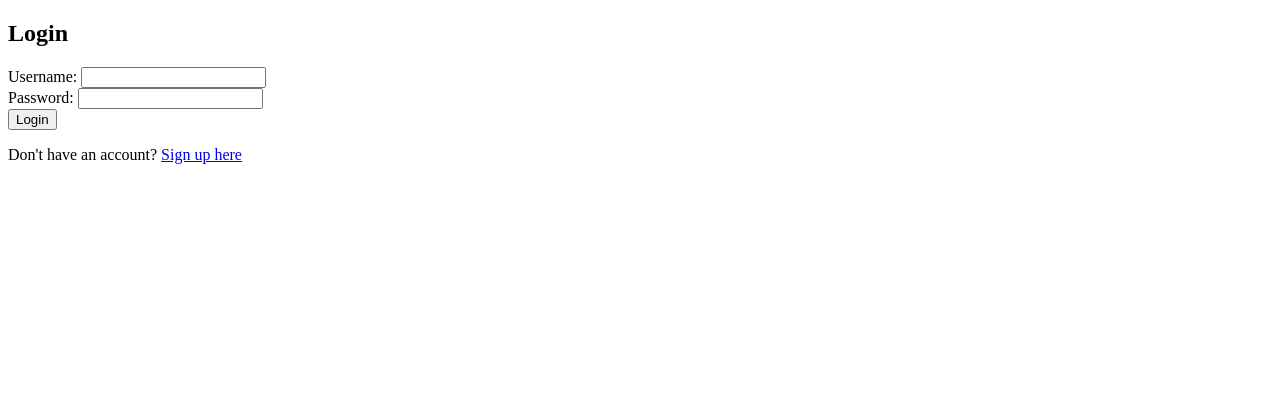
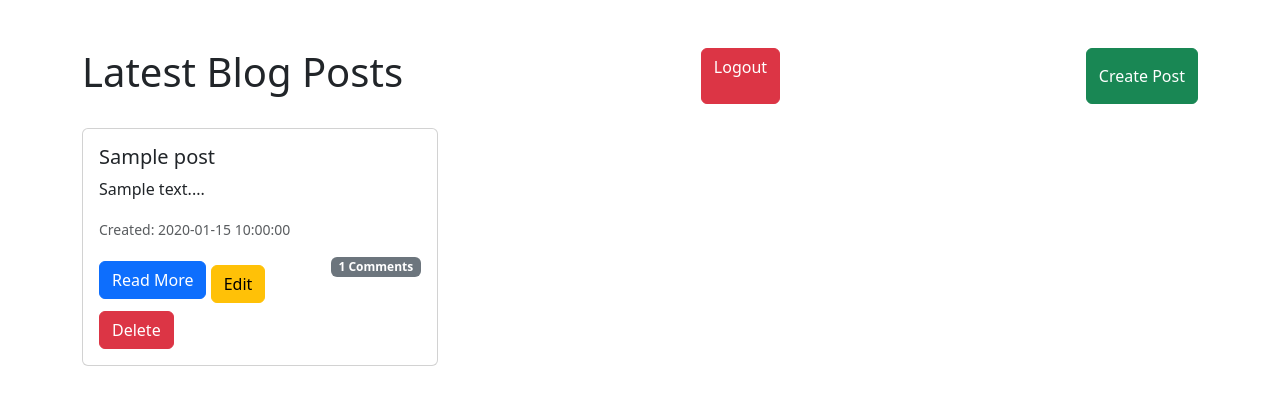
Before and after one commit to tony-tang-aligent/backend_onboard_blog, a PHP site: page / in a window 1280 px wide. Shown: the top 405 px of the page. Run offline with PHP 8.4, Linux system fonts and the light colour scheme; the visitor is signed in with stand-in values (Sample User, id 1); tables that the repository leaves empty hold one stand-in row (values such as "Sample post").

Commit message:
Adding in Editing posts functions, and fixing bugs about multiple users, also test out only displaying edit and delete for the post owner

```diff
--- a/app/controllers/HomeController.php
+++ b/app/controllers/HomeController.php
@@ -11,7 +11,7 @@ class HomeController extends Controller {
     public function index() {
         $posts = $this->postModel ->getPosts();
 
-//        require_once 'views/home.php';
-        require_once 'views/users/login.php';
+        require_once 'views/home.php';
+//        require_once 'views/users/login.php';
     }
 }
--- a/app/controllers/PostsController.php
+++ b/app/controllers/PostsController.php
@@ -1,5 +1,7 @@
 <?php
 //require_once 'views/home.php';
+use JetBrains\PhpStorm\NoReturn;
+
 require_once 'models/PostModel.php';
 class PostsController {
     private $postModel;
@@ -12,19 +14,18 @@ class PostsController {
         require_once 'views/home.php';
     }
 
-    public function create() {
+    public function create() :void {
         $title = $_POST['title'];
         $body = $_POST['body'];
-        $this->postModel->addPost($title, $body, 1);
+        $userId = $_SESSION['user_id']; // Make sure the user is logged in
 
-//        header('Location: /');
-//        exit;  // Ensure the script stops executing after the redirect
-
-        // JavaScript-based redirection after post creation
-        echo '<script type="text/javascript">';
-        echo 'window.location.href="/";';
-        echo '</script>';
-        exit; // Ensure no further code runs
+        // Add the post to the database
+        if ($this->postModel->addPost($title, $body, $userId)) {
+            header('Location: /');
+            exit; // Ensure no further code runs
+        } else {
+            echo "Failed to create post.";
+        }
     }
 
     public function show($id) {
@@ -42,6 +43,29 @@ class PostsController {
         require_once 'views/posts/show.php';
     }
 
+    public function edit($id) {
+        $post = $this->postModel->getPostByID($id);
 
+        // Ensure the post exists and that the current user is the owner of the post
+        if (!$post || $post->user_id != $_SESSION['user_id']) {
+            header('Location: /');
+            exit;
+        }
 
+        require_once 'views/posts/edit.php';
+    }
+
+    // Handle the update request after form submission
+    public function update($id) {
+        $title = $_POST['title'];
+        $body = $_POST['body'];
+
+        // Update the post in the database
+        if ($this->postModel->updatePost($id, $title, $body)) {
+            header('Location: /posts/' . $id);
+            exit;
+        } else {
+            echo "Failed to update post.";
+        }
+    }
 }
--- a/app/controllers/UsersController.php
+++ b/app/controllers/UsersController.php
@@ -8,29 +8,6 @@ class UsersController {
     public function __construct() {
         $this->userModel = new UserModel();
     }
-
-//    public function tosignup() {
-//        if (headers_sent()) {
-//            // Output has been sent, cannot use header()
-//            echo '<script type="text/javascript">window.location.href="/signup";</script>';
-//            exit;
-//        } else {
-//            header('Location: /signup');
-//            exit;
-//        }
-//    }
-//
-//    public function tologin() {
-//        // Redirect to login page
-//        if (headers_sent()) {
-//            // Output has been sent, cannot use header()
-//            echo '<script type="text/javascript">window.location.href="/login";</script>';
-//            exit;
-//        } else {
-//            header('Location: /login');
-//            exit;
-//        }
-//    }
 
     public function tosignup() {
         require_once 'views/users/signup.php';
@@ -57,9 +34,9 @@ class UsersController {
             }
 
             $this->userModel->register($username, $email, $password);
-            echo "Registration successfull";
+            header("Location: /showlogin");
         } else {
-            require_once 'views/users/signup.php';
+            $this->tosignup();
         }
     }
 
@@ -73,22 +50,25 @@ class UsersController {
 
             if ($user && password_verify($password, $user->password)) {
                 // Start a session and store user information
-                session_start();
+//                session_start();
                 $_SESSION['user_id'] = $user->id;
                 $_SESSION['username'] = $user->username;
                 $_SESSION['role'] = $user->role;
-
-                // Redirect to the home page or posts page
-                echo '<script type="text/javascript">';
-                echo 'window.location.href="/posts";';
-                echo '</script>';
-                exit;
+                header("Location: /");
             } else {
                 echo "Invalid username or password.";
             }
         } else {
             // Show login form
-            require_once 'views/users/login.php';
+            $this->tologin();
         }
     }
+
+    public function logout() : void {
+        session_unset();
+        session_destroy();
+
+        header("Location: /showlogin");
+        exit();
+    }
 }
--- a/app/core/Router.php
+++ b/app/core/Router.php
@@ -23,7 +23,7 @@ class Router {
 
         // Handle 404 - Not Found
         http_response_code(404);
-        echo "404 Not Found";
+        //echo "404 Not Found";
         exit;
     }
 }
--- a/app/index.php
+++ b/app/index.php
@@ -1,5 +1,5 @@
 <?php
-
+session_start();
 require_once 'core/App.php';
 require_once 'core/Controller.php';
 require_once 'controllers/HomeController.php';
@@ -8,19 +8,35 @@ require_once 'controllers/PostsController.php';
 require_once 'controllers/CommentsController.php';
 require_once 'controllers/UsersController.php';
 
-$app = new App();
-
 $router = new Router();
 
-$router ->add('GET', '/', [new HomeController(), 'index']);
-$router->add('POST', '/posts/create', [new PostsController(), 'create']);
+// Define all routes before the session check
+// Routes for user signup , login and logout
+$router->add('GET', '/showsignup', [new UsersController(), 'tosignup']);
+$router->add('GET', '/showlogin', [new UsersController(), 'tologin']);
+$router->add('POST', '/signup', [new UsersController(), 'signup']);
+$router->add('POST', '/login', [new UsersController(), 'login']);
+$router->add('GET', '/logout', [new UsersController(), 'logout']);
+
+
+// Functional routes that require session
+$router->add('GET', '/', [new HomeController(), 'index']);
+$router->add('GET', '/posts', [new PostsController(), 'index']);
 $router->add('GET', '/posts/{id}', [new PostsController(), 'show']);
+$router->add('GET', '/posts/{id}/edit', [new PostsController(), 'edit']);
+$router->add('POST', '/posts/{id}/update', [new PostsController(), 'update']);
 $router->add('POST', '/posts/{id}/comments', [new CommentsController(), 'store']);
-$router->add('GET', '/comments/{id}',[new CommentsController(), 'show']);
-$router->add('GET', '/showsignup', [new UsersController(), 'tosignup']);
-$router->add('GET','/showlogin',[new UsersController(), 'tologin']);
-$router->add('POST', '/signup', [new UsersController(), 'signup']);
-$router->add('POST','/login',[new UsersController(), 'login']);
+$router->add('GET', '/comments/{id}', [new CommentsController(), 'show']);
+
+// Only allow post creation if user is logged in
+$router->add('POST', '/posts/create', function() {
+    if (!isset($_SESSION['user_id'])) {
+        header('Location: /showlogin');
+        exit;
+    }
+    // If logged in, call the create function of PostsController
+    (new PostsController())->create();
+});
 
 // Get the request method and URI
 $requestMethod = $_SERVER['REQUEST_METHOD'];
--- a/app/models/PostModel.php
+++ b/app/models/PostModel.php
@@ -9,24 +9,34 @@ class PostModel {
         $this->db = new Database();
     }
 
-    // Add a new blog post to the database
-    public function addPost($title, $body, $user_id) {
-        // SQL query to insert a new blog post
-        $this->db->query("INSERT INTO Posts (title, body, created_at)
-                          VALUES (:title, :body, NOW())");
+    public function addPost($title, $body, $userId) {
+        // Prepare the SQL query to insert a new blog post
+        $sql = "INSERT INTO Posts (title, body, user_id, created_at)
+                VALUES (:title, :body, :userId, NOW())";
+
+        // Prepare the statement
+        $this->db->query($sql);
 
         // Bind the parameters to prevent SQL injection
         $this->db->bind(':title', $title);
         $this->db->bind(':body', $body);
-        //$this->db->bind(':user_id', 1);
+        $this->db->bind(':userId', $userId);
 
-        // Execute the query and return the result
-        if ($this->db->execute()) {
-            return true;
-        } else {
-            return false;
-        }
+        // Execute the query
+        return $this->db->execute();
     }
+
+    public function updatePost($id, $title, $body) {
+        $sql = "UPDATE Posts SET title = :title, body = :body, updated_at = NOW() WHERE id = :id AND user_id = :userId";
+        $this->db->query($sql);
+        $this->db->bind(':title', $title);
+        $this->db->bind(':body', $body);
+        $this->db->bind(':id', $id);
+        $this->db->bind(':userId', $_SESSION['user_id']);
+
+        return $this->db->execute();
+    }
+
 
     // Retrieve all blog posts from the database
     public function getPosts() {
@@ -53,6 +63,4 @@ class PostModel {
         $this->db->bind(':id', $postId);
         $this->db->execute();
     }
-
-
 }
--- a/app/views/home.php
+++ b/app/views/home.php
@@ -12,11 +12,16 @@
 <div class="container mt-5">
     <div class="d-flex justify-content-between">
         <h1>Latest Blog Posts</h1>
-
+        <a href="/logout" class="btn btn-danger me-2">Logout</a>
 <!--        <a href="/signup" class="btn btn-primary me-2">Signup</a>-->
 <!--        <a href="/login" class="btn btn-secondary me-2">Login</a>-->
         <!-- Add Post button (only visible if logged in) -->
         <button class="btn btn-success" data-bs-toggle="modal" data-bs-target="#addPostModal">Create Post</button>
+
+<!--        --><?php
+//        var_dump($_SESSION);
+//        echo "fwqfqwf";
+//        ?>
     </div>
 
     <div class="row mt-4">
@@ -26,22 +31,21 @@
                 <div class="col-md-4">
                     <div class="card mb-4">
                         <div class="card-body">
-                            <!-- Blog post title -->
                             <h5 class="card-title"><?= htmlspecialchars($post->title); ?></h5>
-
-                            <!-- Short description/body with a limit of 75 characters -->
                             <p class="card-text"><?= htmlspecialchars(substr($post->body, 0, 75)); ?>...</p>
-
-                            <!-- Created and edited date information -->
                             <p class="card-text">
                                 <small class="text-muted">Created: <?= htmlspecialchars($post->created_at); ?></small>
                             </p>
+                            <a href="/posts/<?= $post->id; ?>" class="btn btn-primary">Read More</a>
+                            <span class="badge bg-secondary float-end"><?= htmlspecialchars($post->comment_count); ?> Comments</span>
 
-                            <!-- Link to the full blog post -->
-                            <a href="/posts/<?= $post->id; ?>" class="btn btn-primary">Read More</a>
-
-                            <!-- Display the number of comments -->
-                            <span class="badge bg-secondary float-end"><?= htmlspecialchars($post->comment_count); ?> Comments</span>
+                            <!-- Display Edit and Delete buttons only if the logged-in user owns the post -->
+                            <?php if ($_SESSION['user_id'] === $post->user_id): ?>
+                                <a href="/posts/<?= $post->id; ?>/edit" class="btn btn-warning mt-2">Edit</a>
+                                <form action="/posts/<?= $post->id; ?>/delete" method="POST" class="d-inline" onsubmit="return confirm('Are you sure you want to delete this post?');">
+                                    <button type="submit" class="btn btn-danger mt-2">Delete</button>
+                                </form>
+                            <?php endif; ?>
                         </div>
                     </div>
                 </div>
--- a/app/views/posts/show.php
+++ b/app/views/posts/show.php
@@ -45,6 +45,9 @@
         </div>
         <button type="submit" class="btn btn-primary">Post Comment</button>
     </form>
+
+    <a href="/" class="btn btn-secondary mt-4">Back to Home</a>
+    <a href="/logout" class="btn btn-danger">Logout</a>
 </div>
 
 <!-- Bootstrap JS -->
```
Also changed, not shown: app/views/posts/edit.php (added, +26 -0 lines).
